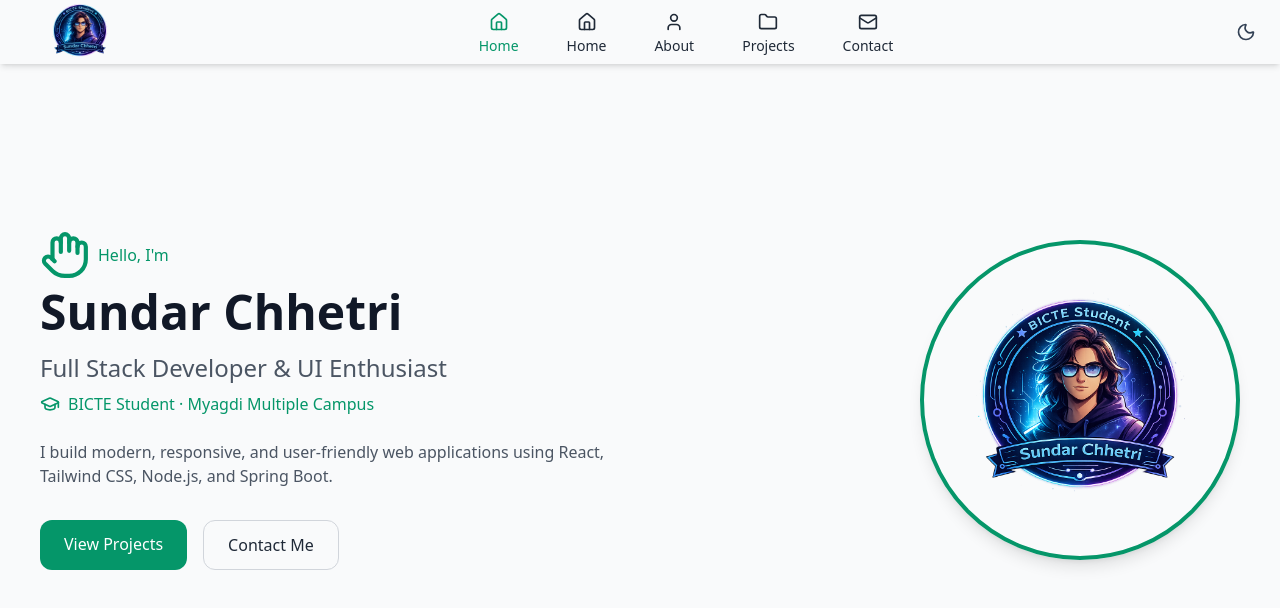
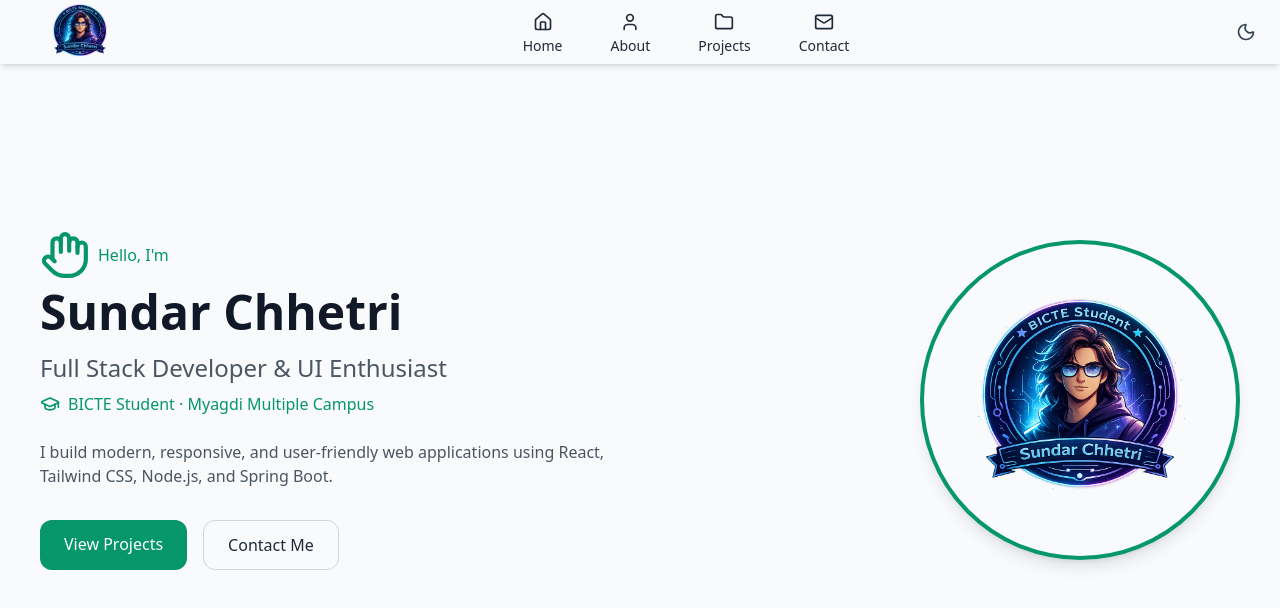
Before and after one commit to Sundarchhetri/My-Portfolio, a React (Vite) app: page / in a window 1280 px wide. Shown: the top 608 px of the page. Built offline with nearby package versions, Linux system fonts and the light colour scheme.

Commit message:
Initial Loading problem solved

```diff
--- a/src/components/UI/NavigationBar.tsx
+++ b/src/components/UI/NavigationBar.tsx
@@ -8,7 +8,6 @@ const NavigationBar = () => {
     const [open, setOpen] = useState<boolean>(false);
 
     const menuItems = [
-        { label: "Home", icon: Home, link: "/" },
         { label: "Home", icon: Home, link: "/home" },
         { label: "About", icon: User, link: "/about" },
         { label: "Projects", icon: Folder, link: "/projects" },
```
